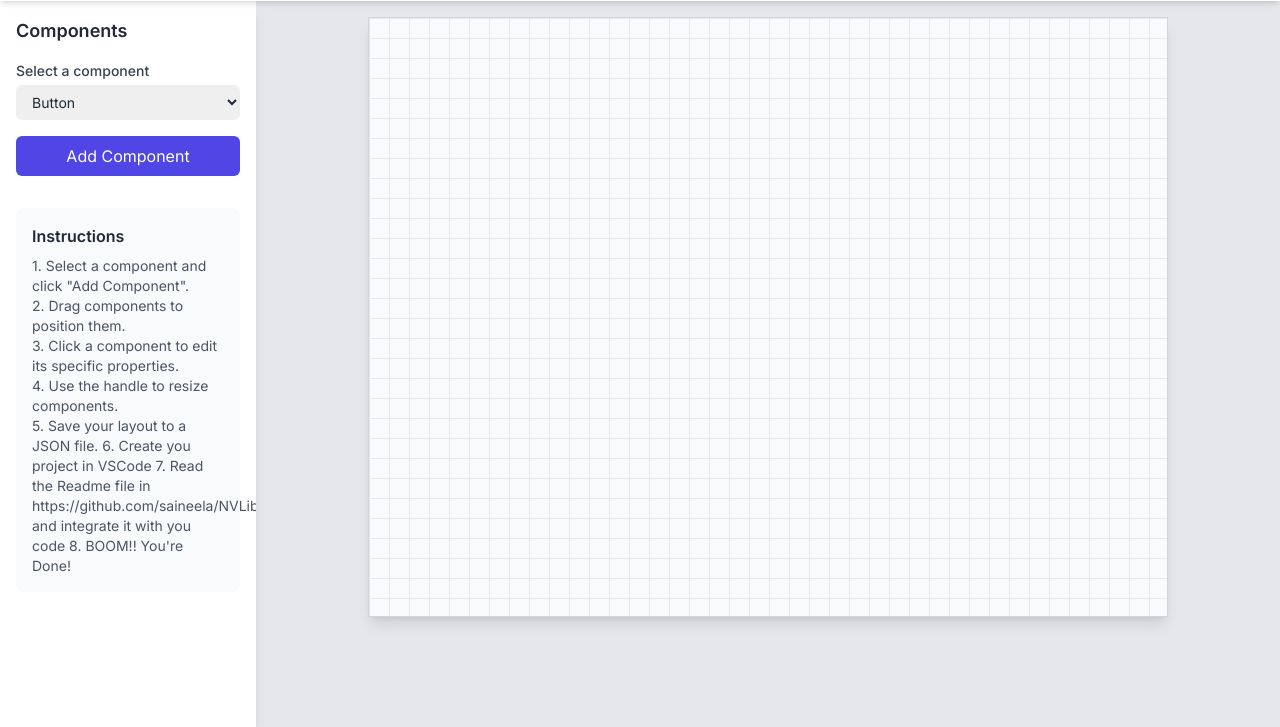
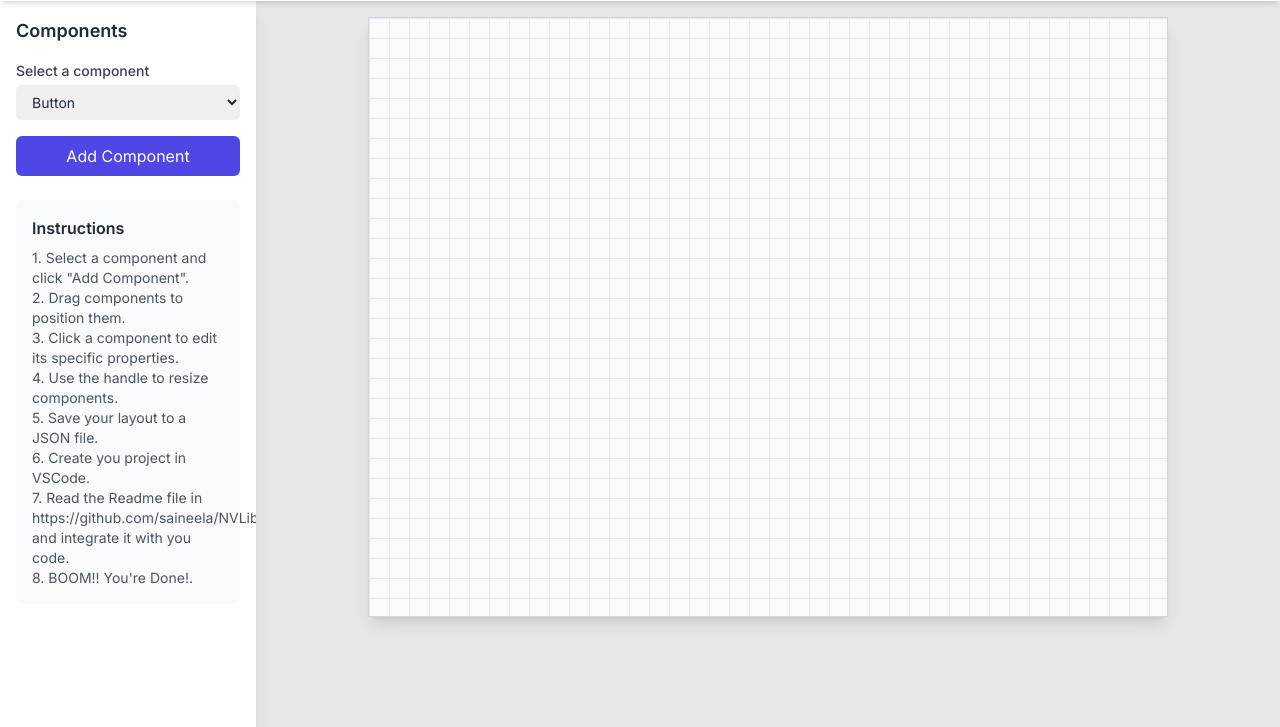
Before and after one commit to saineela/nvlibguibuilder, a website: page index.html in a window 1280 px wide. Shown: the part 73-800 px from the top of the page. Drawn offline with nearby package versions, Linux system fonts and the light colour scheme.

Commit message:
Update index.html

```diff
--- a/index.html
+++ b/index.html
@@ -134,17 +134,17 @@
                     </div>
                     <button id="add-component" class="w-full px-4 py-2 bg-indigo-600 text-white rounded-md hover:bg-indigo-700">Add Component</button>
                 </div>
-                <div class="mt-8 p-4 bg-gray-50 rounded-lg">
+                <div class="mt-6 p-4 bg-gray-50 rounded-lg">
                     <h3 class="font-semibold text-gray-800">Instructions</h3>
                     <p class="text-sm text-gray-600 mt-2">
                         1. Select a component and click "Add Component".<br>
                         2. Drag components to position them.<br>
                         3. Click a component to edit its specific properties.<br>
                         4. Use the handle to resize components.<br>
-                        5. Save your layout to a JSON file.
-                        6. Create you project in VSCode
-                        7. Read the Readme file in https://github.com/saineela/NVLib and integrate it with you code
-                        8. BOOM!! You're Done!
+                        5. Save your layout to a JSON file.<br>
+                        6. Create you project in VSCode.<br>
+                        7. Read the Readme file in https://github.com/saineela/NVLib and integrate it with you code.<br>
+                        8. BOOM!! You're Done!.<br>
                     </p>
                 </div>
             </aside>
```
